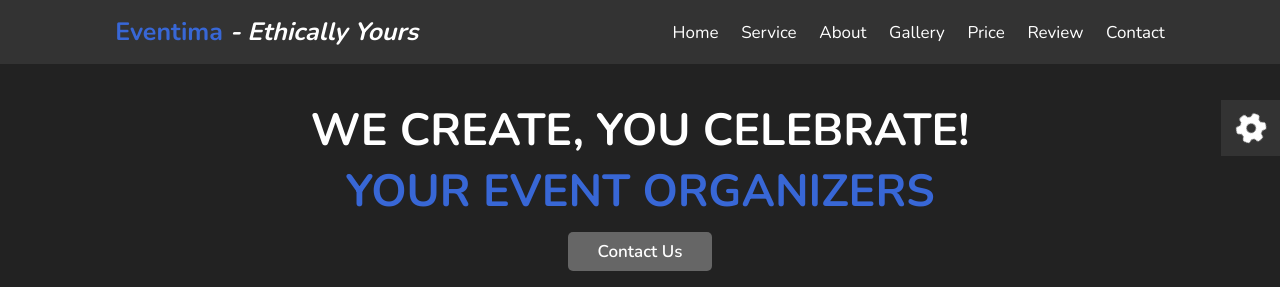
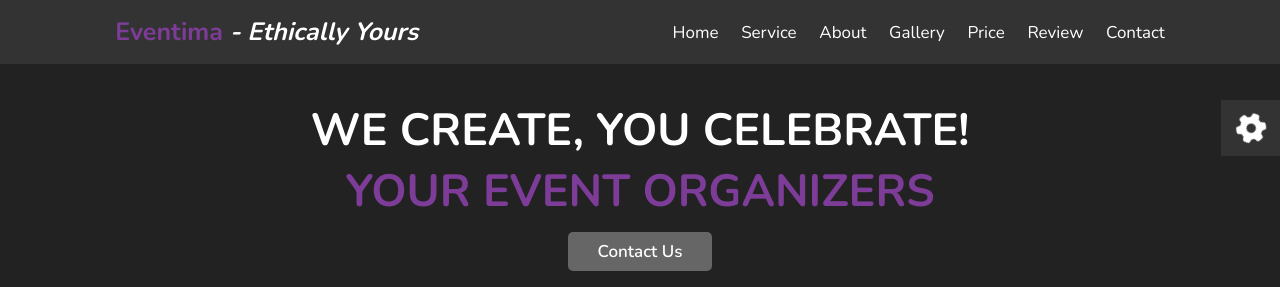
Before and after one commit to priyanka24dubey/eventima, a plain HTML site: page index.html in a window 1280 px wide. Shown: the top 287 px of the page. Drawn offline with nearby package versions, Linux system fonts and the light colour scheme; files that its build step writes are made by us from their sources; files whose address does not match are found by name.

Commit message:
Update style.css

```diff
--- a/style.css
+++ b/style.css
@@ -1,7 +1,7 @@
 @import url('https://fonts.googleapis.com/css2?family=Nunito:wght@200;600;700&display=swap');
 
 :root{
-    --main-color:#3867d6;
+    --main-color:#7D3C98;
 }
 
 *{
```
